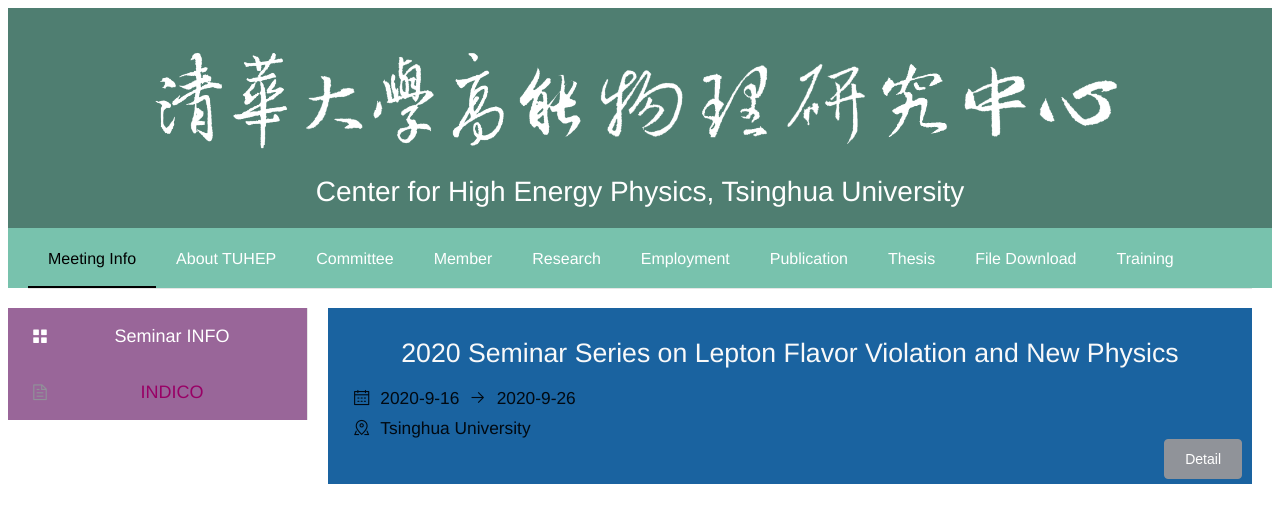
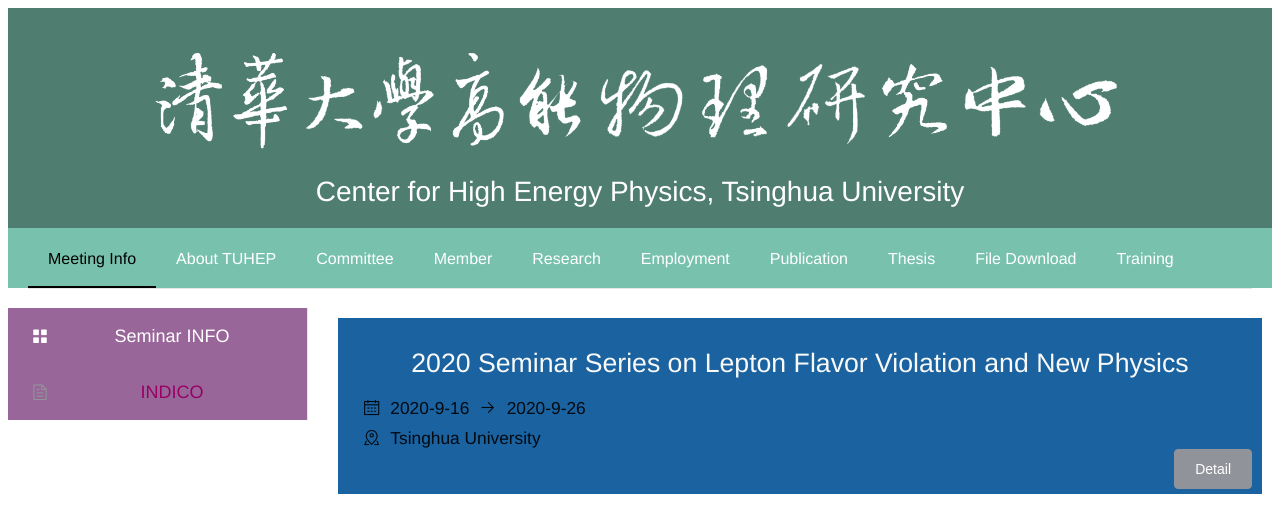
Before and after one commit to greatofdream/simpleIndico, a Vue app: page /#/ in a window 1280 px wide. Shown: the top 532 px of the page. Built offline with nearby package versions, Linux system fonts and the light colour scheme; no server answers.

Commit message:
add margin

```diff
--- a/src/components/meeting/Meetlist.vue
+++ b/src/components/meeting/Meetlist.vue
@@ -4,7 +4,7 @@
       <Meeting></Meeting>
       </el-aside>
       <el-main>
-          <Banner v-for="mi in meetinfo" :key="mi.id" :dateBegin="mi.dateBegin" :dateEnd="mi.dateEnd" :title="mi.title" :id="mi.id"></Banner>
+          <Banner class="banner" v-for="mi in meetinfo" :key="mi.id" :dateBegin="mi.dateBegin" :dateEnd="mi.dateEnd" :title="mi.title" :id="mi.id"></Banner>
       </el-main>
   </el-container>
 </template>
@@ -48,7 +48,7 @@
 .el-aside{
   overflow: unset;
 }
-Banner{
+.banner{
   margin: 10px;
 }
 </style>
```
